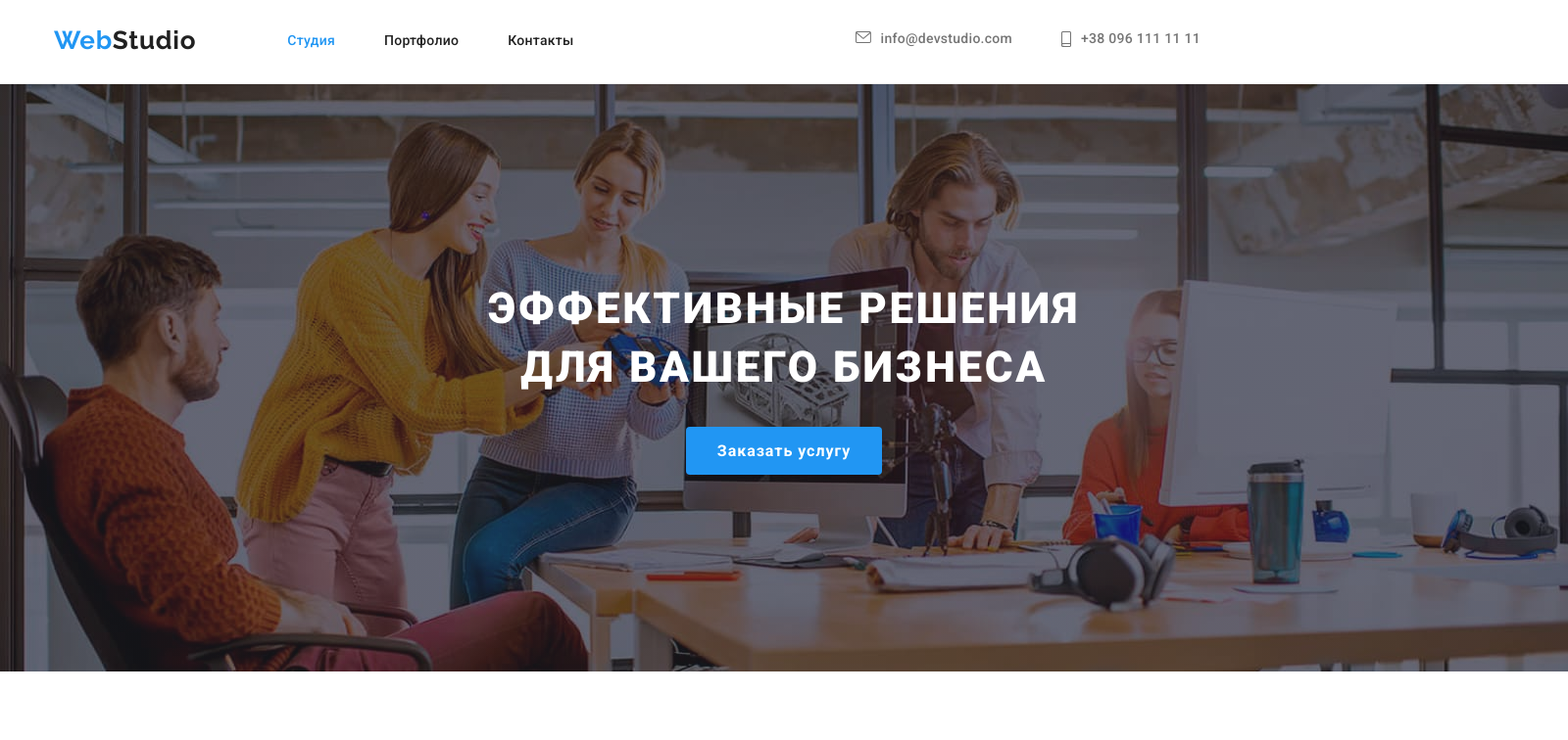
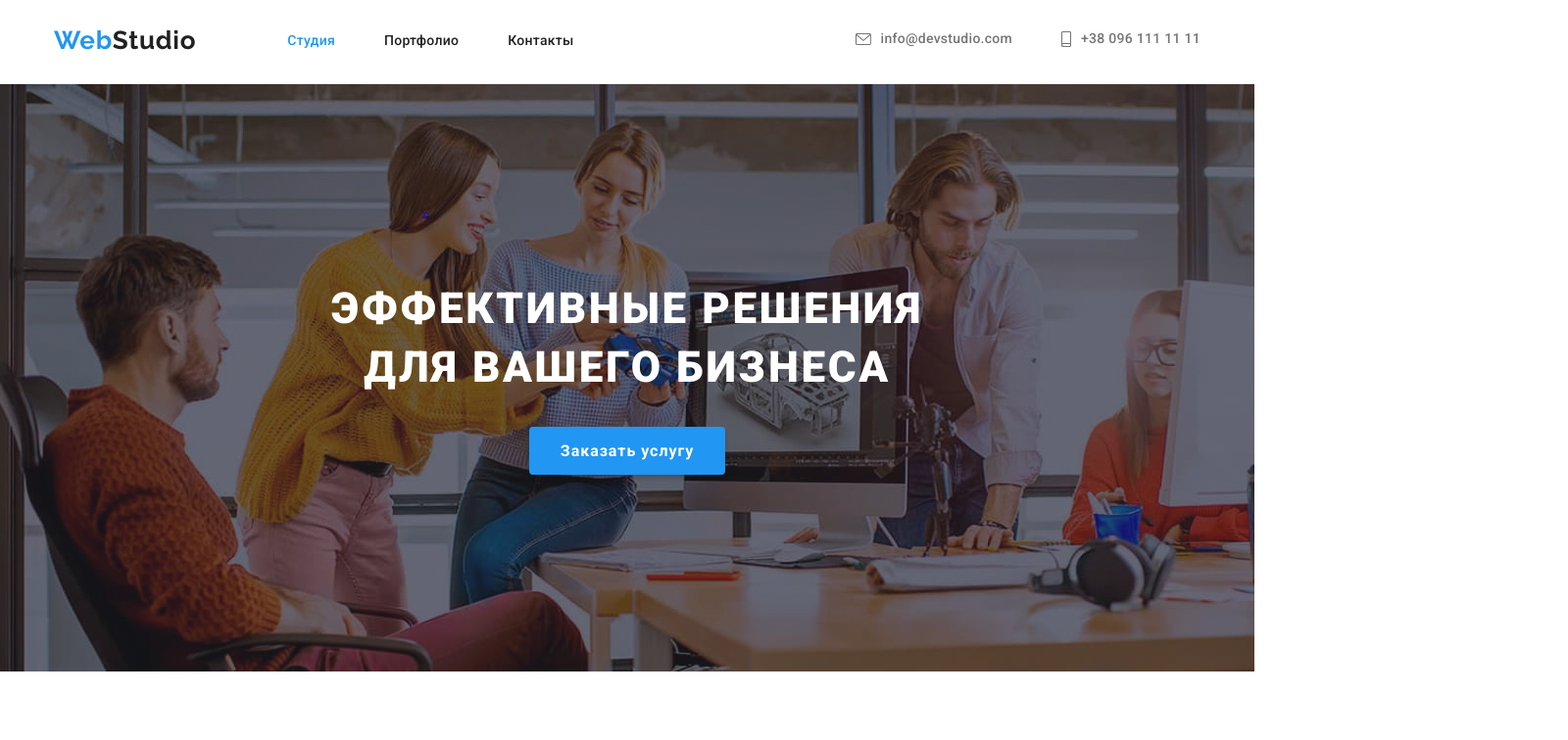
Before and after one commit to AlexKaryi/goit-markup-hw-04, a plain HTML site: page index.html in a window 1280 px wide. Shown: the top 756 px of the page at 98% size, 1600 px wide, since content can reach past the window. Drawn offline with nearby package versions, Linux system fonts and the light colour scheme; files whose address does not match are found by name.

Commit message:
Update styles.css

```diff
--- a/css/styles.css
+++ b/css/styles.css
@@ -122,6 +122,7 @@ img {
 .contacts-header .mail,
 .contacts-header .tel {
   display: flex;
+  align-items: center;
   padding-top: 32px;
   padding-bottom: 32px;
   color: var(--main-text-color);
@@ -145,8 +146,12 @@ img {
   margin-left: auto;
 }
 
-.contacts-header .contacts-item {
+.contacts-item {
   margin-left: 50px;
+}
+
+.mail {
+  margin-left: 0;
 }
 
 .hero {
@@ -155,7 +160,7 @@ img {
 }
 
 .overlay {
-  width: 1600px;
+  max-width: 1600px;
   height: 600px;
   margin-left: auto;
   margin-right: auto;
@@ -389,7 +394,6 @@ img {
   height: 92px;
   border: 1px solid #afb1b8;
   border-radius: 4px;
-  background: #e5e5e5;
   cursor: pointer;
 }
 
```
